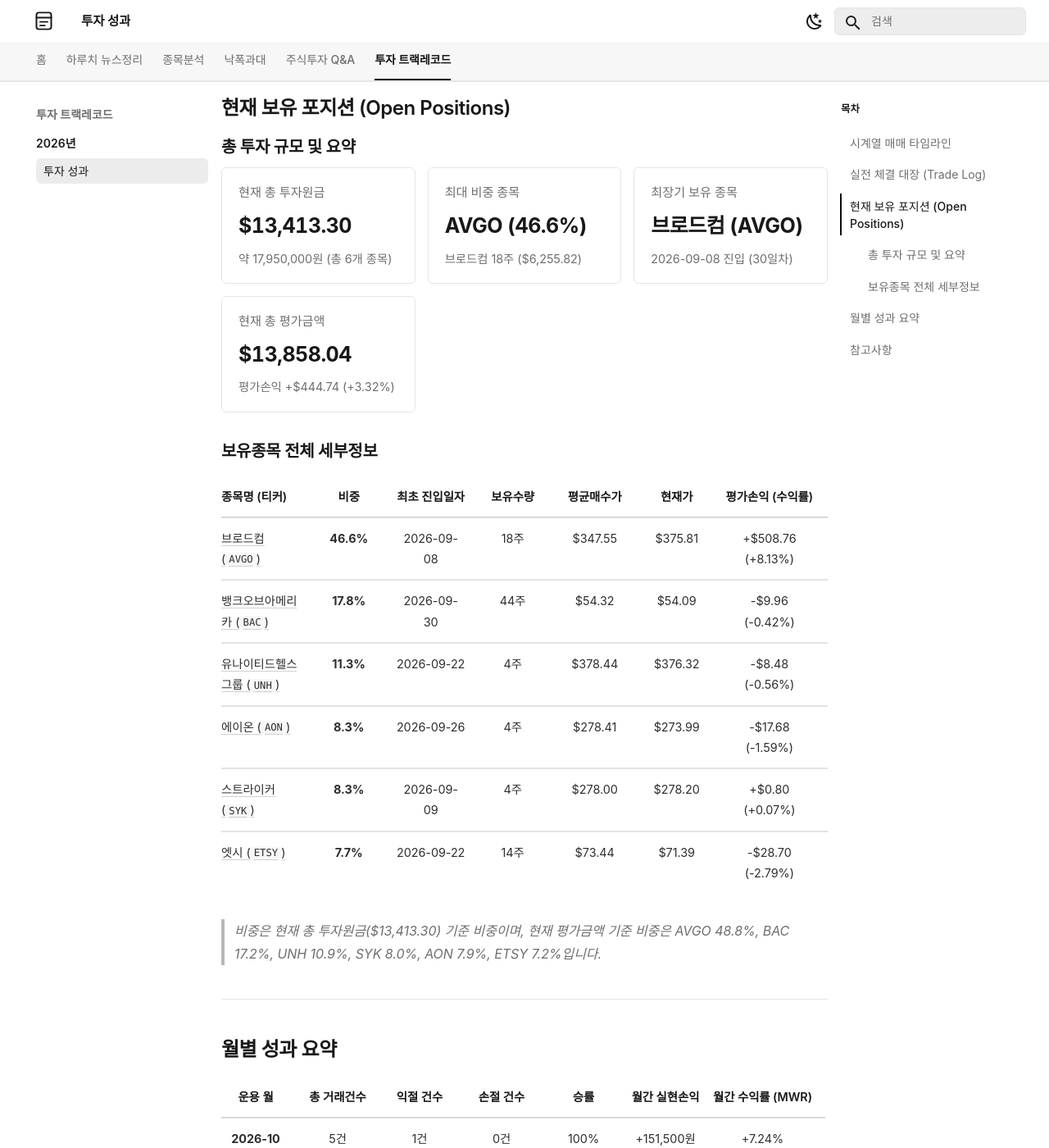
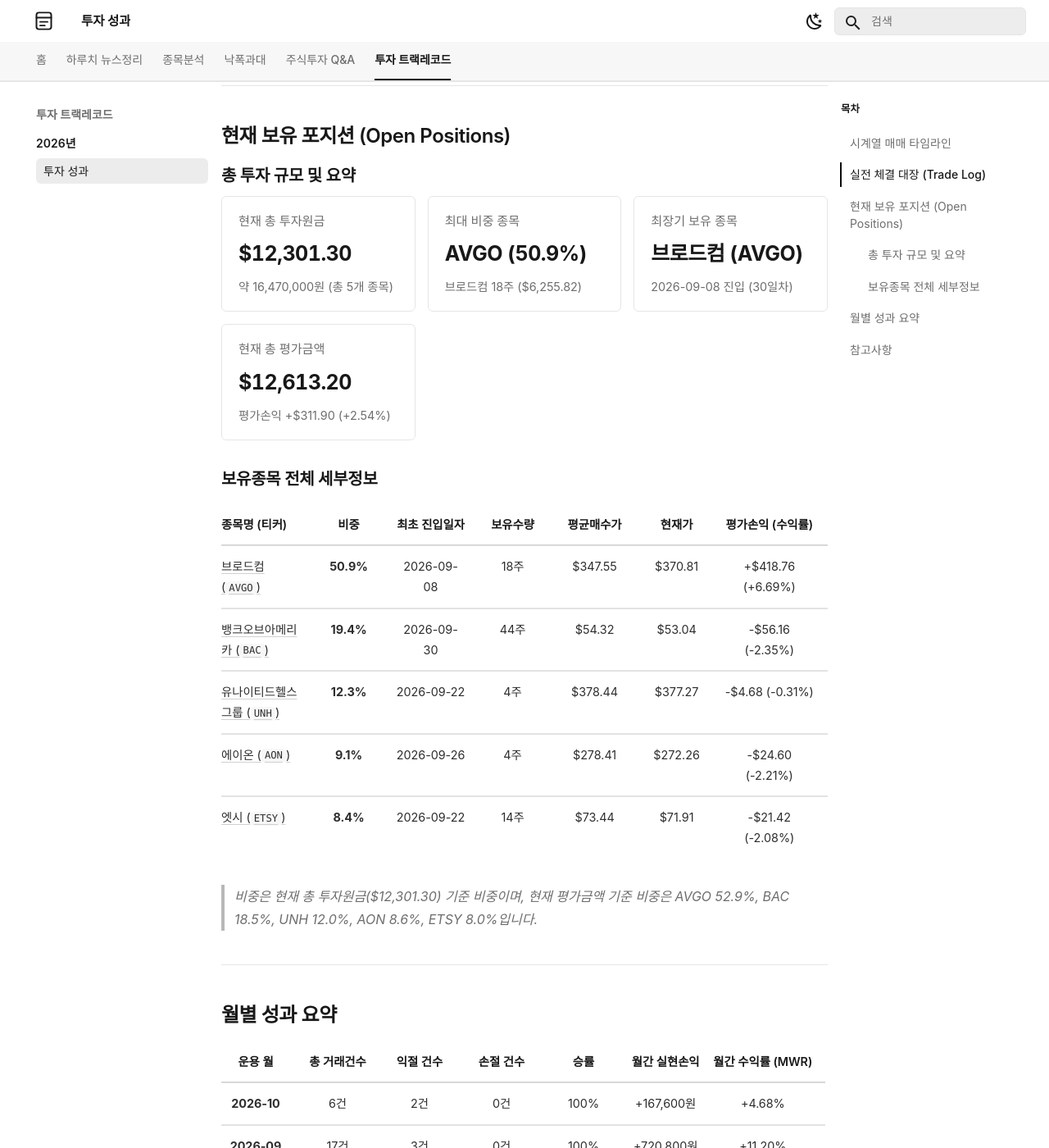
Before and after one commit to ju-sic/ju-sic.github.io, an MkDocs documentation site: the page built from docs/records/2026/trade-track-record.md, in a window 1280 px wide and 1400 px high, scrolled down 2663 px. Shown: the whole window at 82% size. Built offline with MkDocs 1.6.1 and Material for MkDocs 9.7.7, drawn with Linux system fonts in a browser that asks for light colours; some web fonts are replaced; a script that is not in the unit is left out; some of the changed text lies outside the part shown.

Commit message:
2026년 10월 7일 스트라이커(SYK) 매도 및 투자 트랙레코드 업데이트 배포

```diff
--- a/docs/records/2026/trade-track-record.md
+++ b/docs/records/2026/trade-track-record.md
@@ -1,11 +1,35 @@
 # 실전 매매일지 및 포트폴리오 트랙레코드
 
-- **업데이트** : 2026-10-07(수) 18:22
+- **업데이트** : 2026-10-07(수) 22:45
 
 
 ## 시계열 매매 타임라인
 
 <div class="kb-timeline">
+  <div class="kb-timeline-item">
+    <div class="kb-timeline-marker kb-timeline-marker--close"></div>
+    <div class="kb-timeline-header">
+      <span class="kb-timeline-date">2026-10-07 (수)</span>
+      <span class="kb-badge kb-badge--sell">전량 매도 (청산)</span>
+      <span class="kb-badge kb-badge--gain">실현손익 +$12.00 (+1.08%)</span>
+    </div>
+    <div class="kb-timeline-body">
+      <table class="kb-timeline-table">
+        <tr>
+          <td><strong>종목명</strong>: 스트라이커 (SYK)</td>
+          <td><strong>체결 단가</strong>: $281.00</td>
+          <td><strong>체결 수량</strong>: 4주 (전량)</td>
+          <td><strong>정산 금액</strong>: $1,124.00</td>
+        </tr>
+        <tr>
+          <td><strong>평균 매수가</strong>: $278.00</td>
+          <td><strong>실현 손익</strong>: <strong style="color: var(--kb-sem-tip);">+$12.00 (약 +16,100원)</strong></td>
+          <td colspan="2"><strong>보유 기간</strong>: 28일 (수익률 <strong>+1.08%</strong>)</td>
+        </tr>
+      </table>
+      <p class="kb-timeline-desc">애매해서 정리했다.</p>
+    </div>
+  </div>
   <div class="kb-timeline-item">
     <div class="kb-timeline-marker kb-timeline-marker--close"></div>
     <div class="kb-timeline-header">
@@ -416,6 +440,7 @@
 
 | 체결일자 | 종목명 (티커) | 구분 | 체결단가 | 수량 | 체결총액 | 청산단가 | 실현손익 | 수익률 | 보유일 |
 | :---: | :--- | :---: | :---: | :---: | :---: | :---: | :---: | :---: | :---: |
+| **10-07** | [스트라이커 (`SYK`)](../../stocks/2026/09/stryker.md) | 매도 (청산) | $278.00 | 4주 | $1,112.00 | $281.00 | **+$12.00 (약 +16,100원)** | **+1.08%** | **28일** |
 | **10-07** | [아간 (`AGX`)](../../stocks/2026/09/argan.md) | 매도 (청산) | $391.00 | 4주 | $1,564.00 | $419.30 | **+$113.20 (약 +151,500원)** | **+7.24%** | **19일** |
 | **10-02** | [뱅크오브아메리카 (`BAC`)](../../stocks/2026/09/bank-of-america.md) | 매수 (4차) | $53.70 | 10주 | $537.00 | — | (미실현) | — | — |
 | **10-02** | [브로드컴 (`AVGO`)](../../stocks/2026/08/broadcom.md) | 매수 (4차) | $344.88 | 4주 | $1,379.52 | — | (미실현) | — | — |
@@ -448,12 +473,12 @@
 <div class="kb-portfolio-metrics">
   <div class="kb-portfolio-metric-card">
     <span class="label">현재 총 투자원금</span>
-    <span class="value">$13,413.30</span>
-    <span class="sub">약 17,950,000원 (총 6개 종목)</span>
+    <span class="value">$12,301.30</span>
+    <span class="sub">약 16,470,000원 (총 5개 종목)</span>
   </div>
   <div class="kb-portfolio-metric-card">
     <span class="label">최대 비중 종목</span>
-    <span class="value">AVGO (46.6%)</span>
+    <span class="value">AVGO (50.9%)</span>
     <span class="sub">브로드컴 18주 ($6,255.82)</span>
   </div>
   <div class="kb-portfolio-metric-card">
@@ -463,8 +488,8 @@
   </div>
   <div class="kb-portfolio-metric-card">
     <span class="label">현재 총 평가금액</span>
-    <span class="value">$13,858.04</span>
-    <span class="sub">평가손익 +$444.74 (+3.32%)</span>
+    <span class="value">$12,613.20</span>
+    <span class="sub">평가손익 +$311.90 (+2.54%)</span>
   </div>
 </div>
 
@@ -472,14 +497,13 @@
 
 | 종목명 (티커) | 비중 | 최초 진입일자 | 보유수량 | 평균매수가 | 현재가 | 평가손익 (수익률) |
 | :--- | :---: | :---: | :---: | :---: | :---: | :---: |
-| [브로드컴 (`AVGO`)](../../stocks/2026/08/broadcom.md) | **46.6%** | 2026-09-08 | 18주 | $347.55 | $375.81 | +$508.76 (+8.13%) |
-| [뱅크오브아메리카 (`BAC`)](../../stocks/2026/09/bank-of-america.md) | **17.8%** | 2026-09-30 | 44주 | $54.32 | $54.09 | -$9.96 (-0.42%) |
-| [유나이티드헬스 그룹 (`UNH`)](../../stocks/2026/09/unitedhealth-group.md) | **11.3%** | 2026-09-22 | 4주 | $378.44 | $376.32 | -$8.48 (-0.56%) |
-| [에이온 (`AON`)](../../stocks/2026/09/aon.md) | **8.3%** | 2026-09-26 | 4주 | $278.41 | $273.99 | -$17.68 (-1.59%) |
-| [스트라이커 (`SYK`)](../../stocks/2026/09/stryker.md) | **8.3%** | 2026-09-09 | 4주 | $278.00 | $278.20 | +$0.80 (+0.07%) |
-| [엣시 (`ETSY`)](../../stocks/2026/09/etsy.md) | **7.7%** | 2026-09-22 | 14주 | $73.44 | $71.39 | -$28.70 (-2.79%) |
+| [브로드컴 (`AVGO`)](../../stocks/2026/08/broadcom.md) | **50.9%** | 2026-09-08 | 18주 | $347.55 | $370.81 | +$418.76 (+6.69%) |
+| [뱅크오브아메리카 (`BAC`)](../../stocks/2026/09/bank-of-america.md) | **19.4%** | 2026-09-30 | 44주 | $54.32 | $53.04 | -$56.16 (-2.35%) |
+| [유나이티드헬스 그룹 (`UNH`)](../../stocks/2026/09/unitedhealth-group.md) | **12.3%** | 2026-09-22 | 4주 | $378.44 | $377.27 | -$4.68 (-0.31%) |
+| [에이온 (`AON`)](../../stocks/2026/09/aon.md) | **9.1%** | 2026-09-26 | 4주 | $278.41 | $272.26 | -$24.60 (-2.21%) |
+| [엣시 (`ETSY`)](../../stocks/2026/09/etsy.md) | **8.4%** | 2026-09-22 | 14주 | $73.44 | $71.91 | -$21.42 (-2.08%) |
 
-> *비중은 현재 총 투자원금($13,413.30) 기준 비중이며, 현재 평가금액 기준 비중은 AVGO 48.8%, BAC 17.2%, UNH 10.9%, SYK 8.0%, AON 7.9%, ETSY 7.2%입니다.*
+> *비중은 현재 총 투자원금($12,301.30) 기준 비중이며, 현재 평가금액 기준 비중은 AVGO 52.9%, BAC 18.5%, UNH 12.0%, AON 8.6%, ETSY 8.0%입니다.*
 
 
 ---
@@ -488,9 +512,9 @@
 
 | 운용 월 | 총 거래건수 | 익절 건수 | 손절 건수 | 승률 | 월간 실현손익 | 월간 수익률 (MWR) |
 | :---: | :---: | :---: | :---: | :---: | :---: | :---: |
-| **2026-10** | 5건 | 1건 | 0건 | 100% | +151,500원 | +7.24% |
+| **2026-10** | 6건 | 2건 | 0건 | 100% | +167,600원 | +4.68% |
 | **2026-09** | 17건 | 3건 | 0건 | 100% | +720,800원 | +11.20% |
-| **누적 합계** | **22건** | **4건** | **0건** | **100%** | **+872,300원** | **+10.24%** |
+| **누적 합계** | **23건** | **5건** | **0건** | **100%** | **+888,400원** | **+8.87%** |
 
 ---
 
```
Also changed, not shown: docs/index.md (+1 -1 lines).
